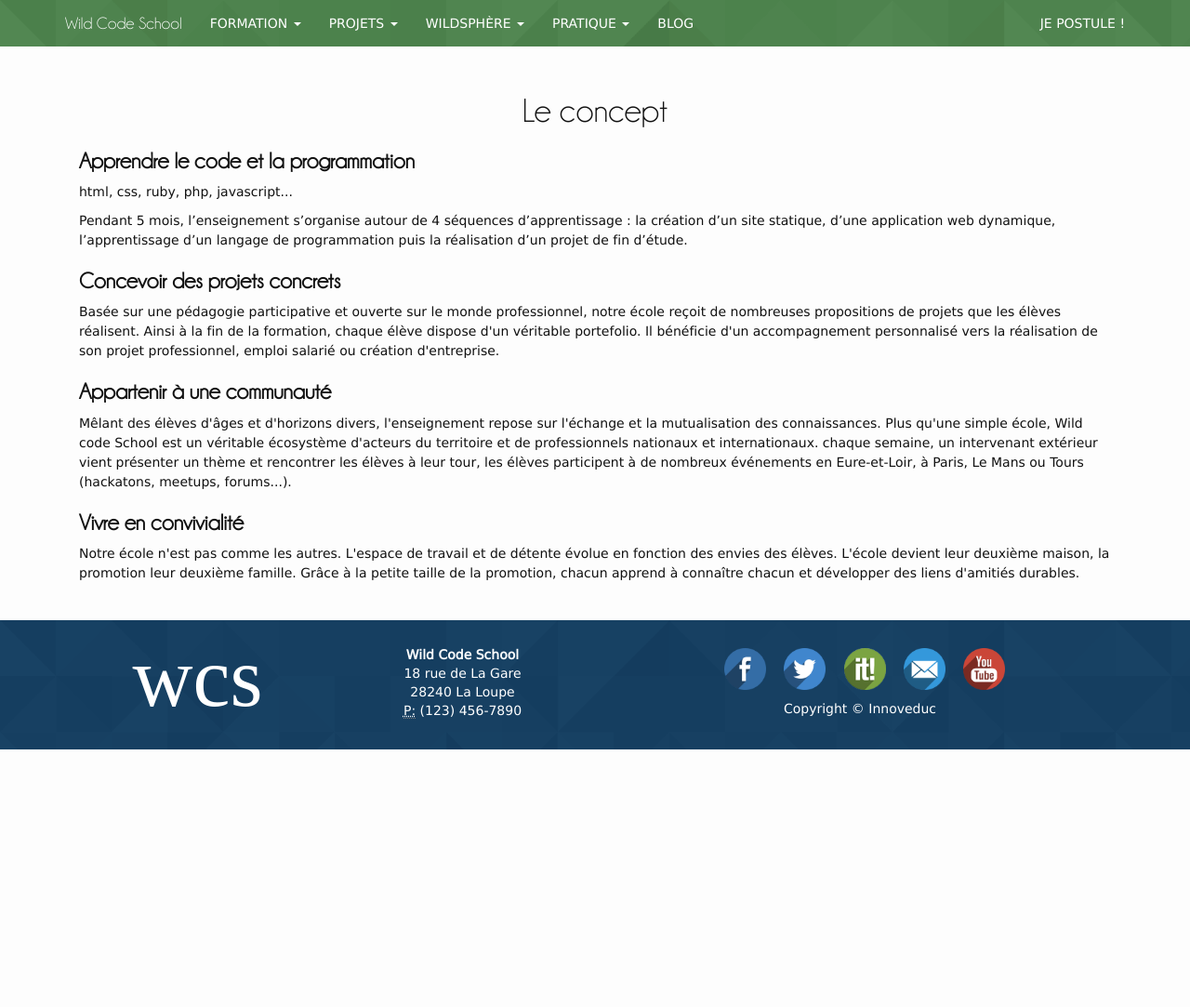
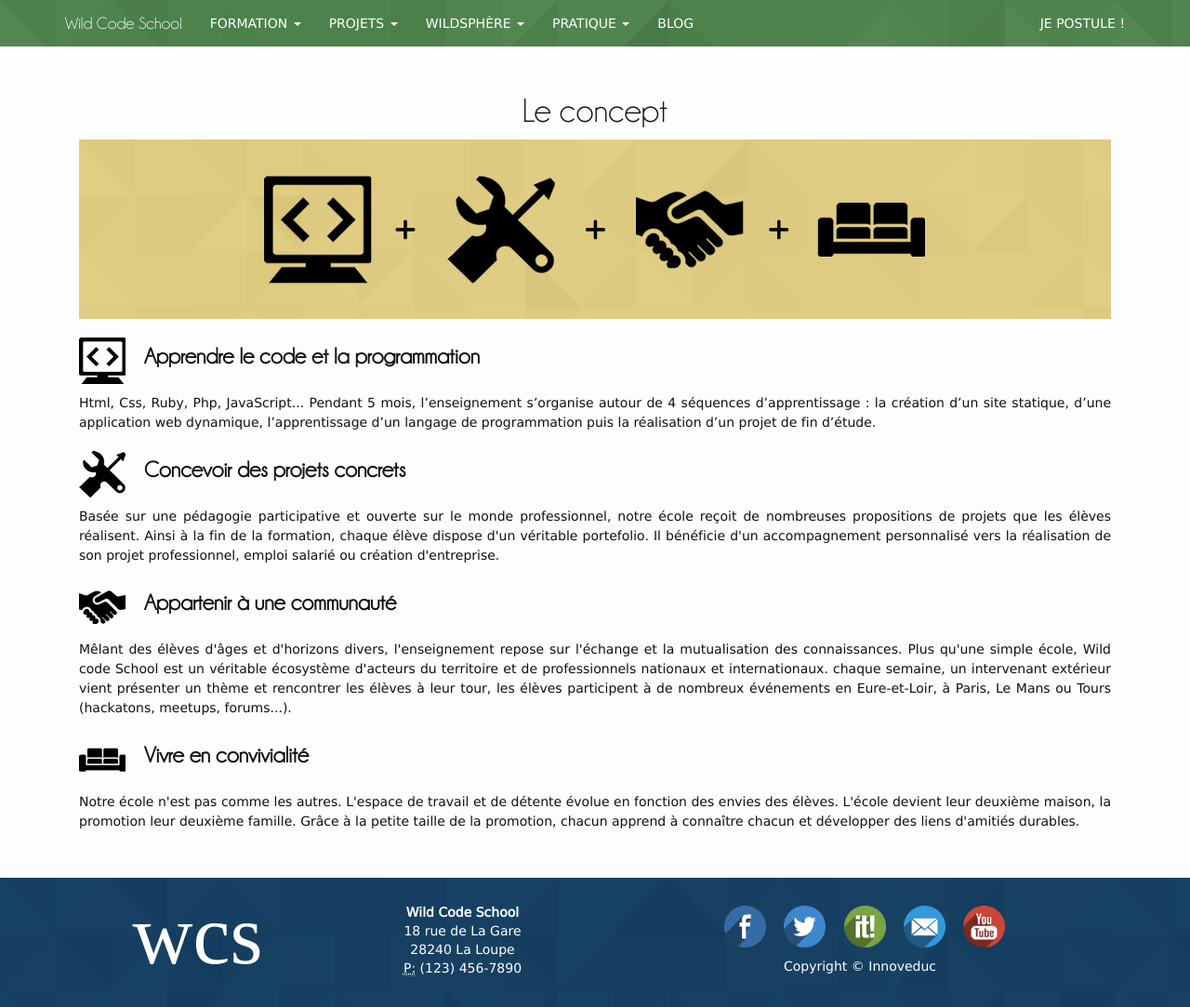
Before and after one commit to alem972/wildcodeschool.github.io, a Jekyll site: the page built from concept.html, in a window 1280 px wide and 1083 px high. Shown: the whole window at 93% size. Built offline with Jekyll 4.4.1, drawn with Linux system fonts in a browser that asks for light colours; nearby versions of some CDN libraries; some web fonts are replaced.

Commit message:
page concept et programme

```diff
--- a/_sass/_base.scss
+++ b/_sass/_base.scss
@@ -261,3 +261,26 @@
         font-style: italic;
     }
 }
+
+.concept{
+    .concept-bandeau{
+    background-image: url(../img/poly/polyocre.png);
+    padding-top:30px;
+    padding-bottom:30px;
+    }
+    .bloc-4-pictos{
+        margin-top: 20px;
+        img h3{
+            display: inline;
+        }
+        h3{
+            display: inline;
+            margin-left: 20px;
+        }
+        p{
+            margin-top: 10px;
+            margin-bottom: 20px;
+            text-align: justify;
+        }
+    }
+}
--- a/concept.html
+++ b/concept.html
@@ -2,19 +2,25 @@
 layout: page
 permalink: /concept/
 ---
+<div class="concept">
 
+  <h1 class="text-center">Le concept</h1>
 
-<h1 class="text-center">Le concept</h1>
+  <div class="concept-bandeau">
+    <img class="center-block img-responsive" src="/img/concept/bandeau-concept.png">
+  </div>
 
-<h3>Apprendre le code et la programmation</h3>
-<p>html, css, ruby, php, javascript...</p>
-<p>Pendant 5 mois, l’enseignement s’organise autour de 4 séquences d’apprentissage : la création d’un site statique, d’une application web dynamique, l’apprentissage d’un langage de programmation puis la réalisation d’un projet de fin d’étude.</p>
+  <div class="bloc-4-pictos">
+    <img src="/img/concept/screencode-black-50.png"><h3>Apprendre le code et la programmation</h3>
+    <p>Html, Css, Ruby, Php, JavaScript... Pendant 5 mois, l’enseignement s’organise autour de 4 séquences d’apprentissage : la création d’un site statique, d’une application web dynamique, l’apprentissage d’un langage de programmation puis la réalisation d’un projet de fin d’étude.</p>
 
-<h3>Concevoir des projets concrets</h3>
-<p>Basée sur une pédagogie participative et ouverte sur le monde professionnel, notre école reçoit de nombreuses propositions de projets que les élèves réalisent. Ainsi à la fin de la formation, chaque élève dispose d'un véritable portefolio. Il bénéficie d'un accompagnement personnalisé vers la réalisation de son projet professionnel, emploi salarié ou création d'entreprise.</p>
+    <img src="/img/concept/screwdriver-black-50.png"><h3>Concevoir des projets concrets</h3>
+    <p>Basée sur une pédagogie participative et ouverte sur le monde professionnel, notre école reçoit de nombreuses propositions de projets que les élèves réalisent. Ainsi à la fin de la formation, chaque élève dispose d'un véritable portefolio. Il bénéficie d'un accompagnement personnalisé vers la réalisation de son projet professionnel, emploi salarié ou création d'entreprise.</p>
 
-<h3>Appartenir à une communauté</h3>
-<p>Mêlant des élèves d'âges et d'horizons divers, l'enseignement repose sur l'échange et la mutualisation des connaissances. Plus qu'une simple école, Wild code School est un véritable écosystème d'acteurs du territoire et de professionnels nationaux et internationaux. chaque semaine, un intervenant extérieur vient présenter un thème et rencontrer les élèves à leur tour, les élèves participent à de nombreux événements en Eure-et-Loir, à Paris, Le Mans ou Tours (hackatons, meetups, forums...).</p>
+    <img src="/img/concept/handshake-black-50.png"><h3>Appartenir à une communauté</h3>
+    <p>Mêlant des élèves d'âges et d'horizons divers, l'enseignement repose sur l'échange et la mutualisation des connaissances. Plus qu'une simple école, Wild code School est un véritable écosystème d'acteurs du territoire et de professionnels nationaux et internationaux. chaque semaine, un intervenant extérieur vient présenter un thème et rencontrer les élèves à leur tour, les élèves participent à de nombreux événements en Eure-et-Loir, à Paris, Le Mans ou Tours (hackatons, meetups, forums...).</p>
 
-<h3>Vivre en convivialité</h3>
-<p>Notre école n'est pas comme les autres. L'espace de travail et de détente évolue en fonction des envies des élèves. L'école devient leur deuxième maison, la promotion leur deuxième famille. Grâce à la petite taille de la promotion, chacun apprend à connaître chacun et développer des liens d'amitiés durables.</p>
+    <img src="/img/concept/sofa-black-50.png"><h3>Vivre en convivialité</h3>
+    <p>Notre école n'est pas comme les autres. L'espace de travail et de détente évolue en fonction des envies des élèves. L'école devient leur deuxième maison, la promotion leur deuxième famille. Grâce à la petite taille de la promotion, chacun apprend à connaître chacun et développer des liens d'amitiés durables.</p>
+  </div>
+</div>
```
Also changed, not shown: programme.html (+10 -2 lines), Gemfile.lock, img/concept/bandeau-concept.png (added), img/concept/handshake-black-50.png (added), img/concept/screencode-black-50.png (added), img/concept/screwdriver-black-50.png (added), img/concept/sofa-black-50.png (added), img/poly/polyocre.png (added), img/poly/polyviolet.png (added), img/screen-code.png (added).
